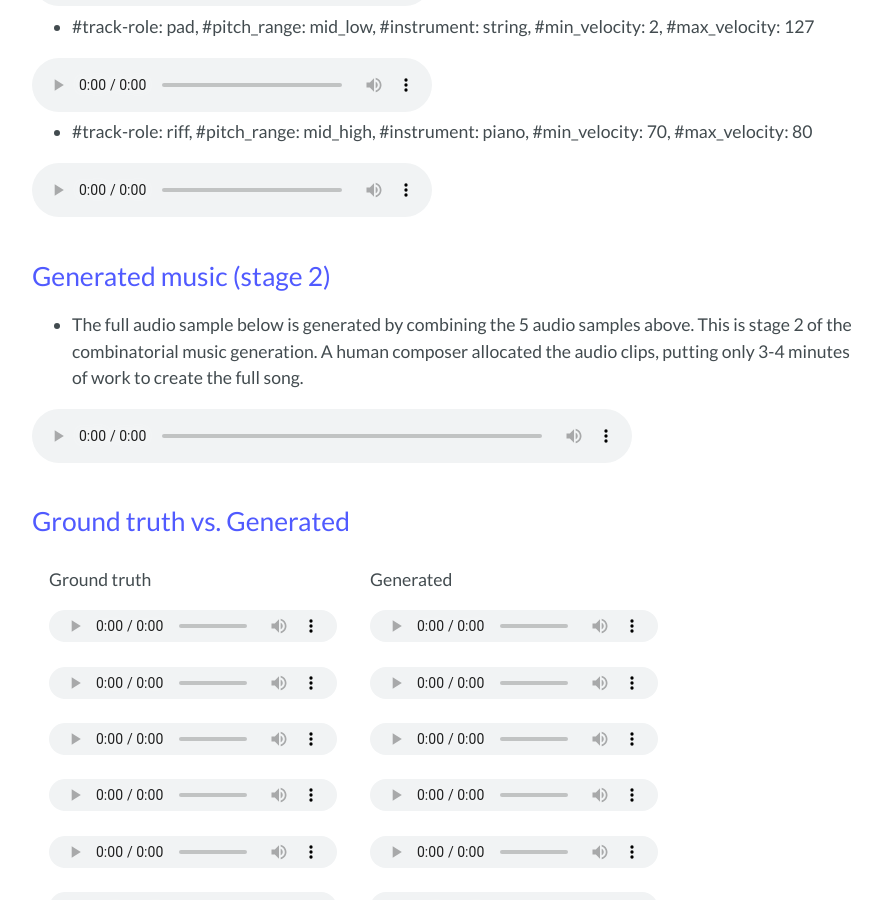
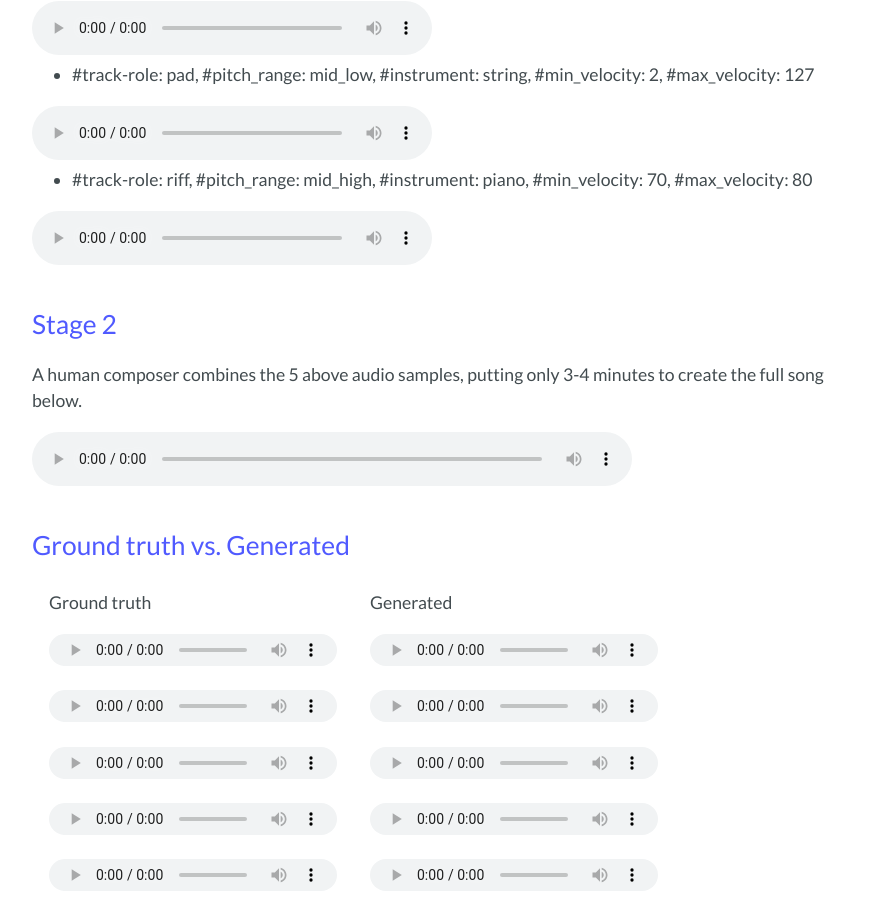
Before and after one commit to POZAlabs/ComMU, a Jekyll site: the page built from index.md, in a window 1280 px wide and 900 px high, scrolled down 3197 px. Shown: the whole window, without its empty margins (192-1074 px from the left). Built offline with Jekyll 4.4.1, drawn with Linux system fonts in a browser that asks for light colours; our own code applies the rules of GitHub Pages for plain Markdown files.

Commit message:
Update index.md

```diff
--- a/index.md
+++ b/index.md
@@ -12,7 +12,7 @@ ComMU is a dataset for combinatorial music generation, a branch of conditional m
 
 
 
-## Example of the dataset
+# Example of the dataset
 
 - #bpm: 100, #key: C major, #time_signature: 4/4 #number_of_measures: 8, #genre: cinematic, #rhythm: standard #track_category: accompaniment, #pitch_range: mid_low, #instruments: piano, #min_velocity: 36, #max_velocity: 40
 #chord_progression: F - C - Am - G
@@ -28,7 +28,7 @@ ComMU is a dataset for combinatorial music generation, a branch of conditional m
 
 
 
-## Pipeline of data collection
+# Pipeline of data collection
 
 <div align="center">
   <img src="./assets/img/data_pipeline_3.png" width=1000x>
@@ -36,7 +36,7 @@ ComMU is a dataset for combinatorial music generation, a branch of conditional m
 
 
 
-## Combinatorial music generation
+# Combinatorial music generation
 <div align="center">
   <img src="./assets/img/figure_1.png" width=1000x>
 </div>
@@ -45,7 +45,7 @@ As shown above, the process of combinatorial music generation is divided into tw
 
 
 
-### Stage 1
+## Stage 1
 Audio samples below are automatically generated with our model.
  - Common metadata underlying the 5 clips are as follows:
       -  #bpm: 130, #key: A minor, #time_signature: 4/4
@@ -79,9 +79,8 @@ Audio samples below are automatically generated with our model.
 
 
 
-## Generated music (stage 2)
-
- - The full audio sample below is generated by combining the 5 audio samples above. This is stage 2 of the combinatorial music generation. A human composer allocated the audio clips, putting only 3-4 minutes of work to create the full song.
+## Stage 2
+A human composer combines the 5 above audio samples, putting only 3-4 minutes to create the full song below.
 
 <audio controls style="width: 600px;">
   <source src="./assets/audio_samples/track_role/newage_trackrole/newage_inspiring.mp3" type="audio/mpeg">
```
